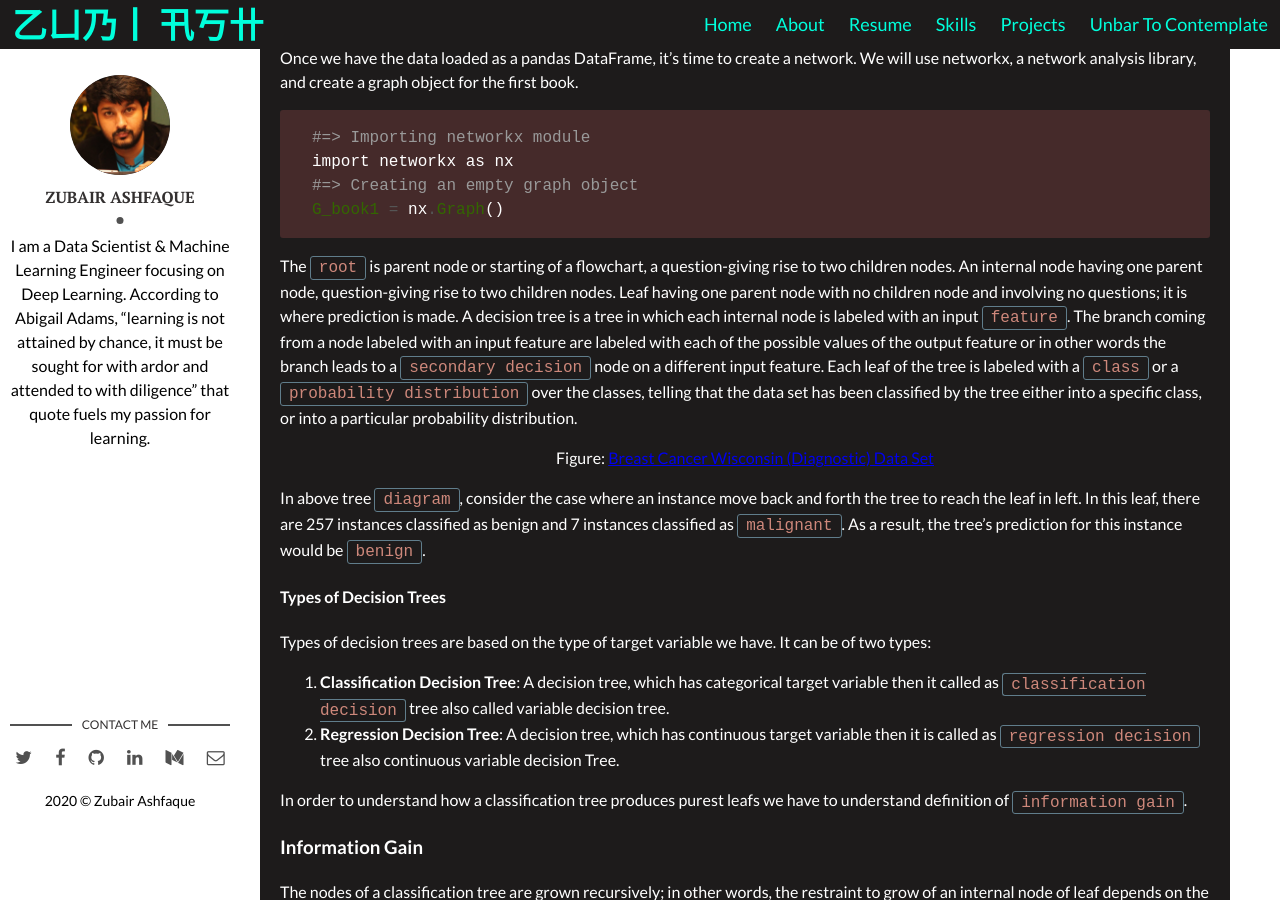
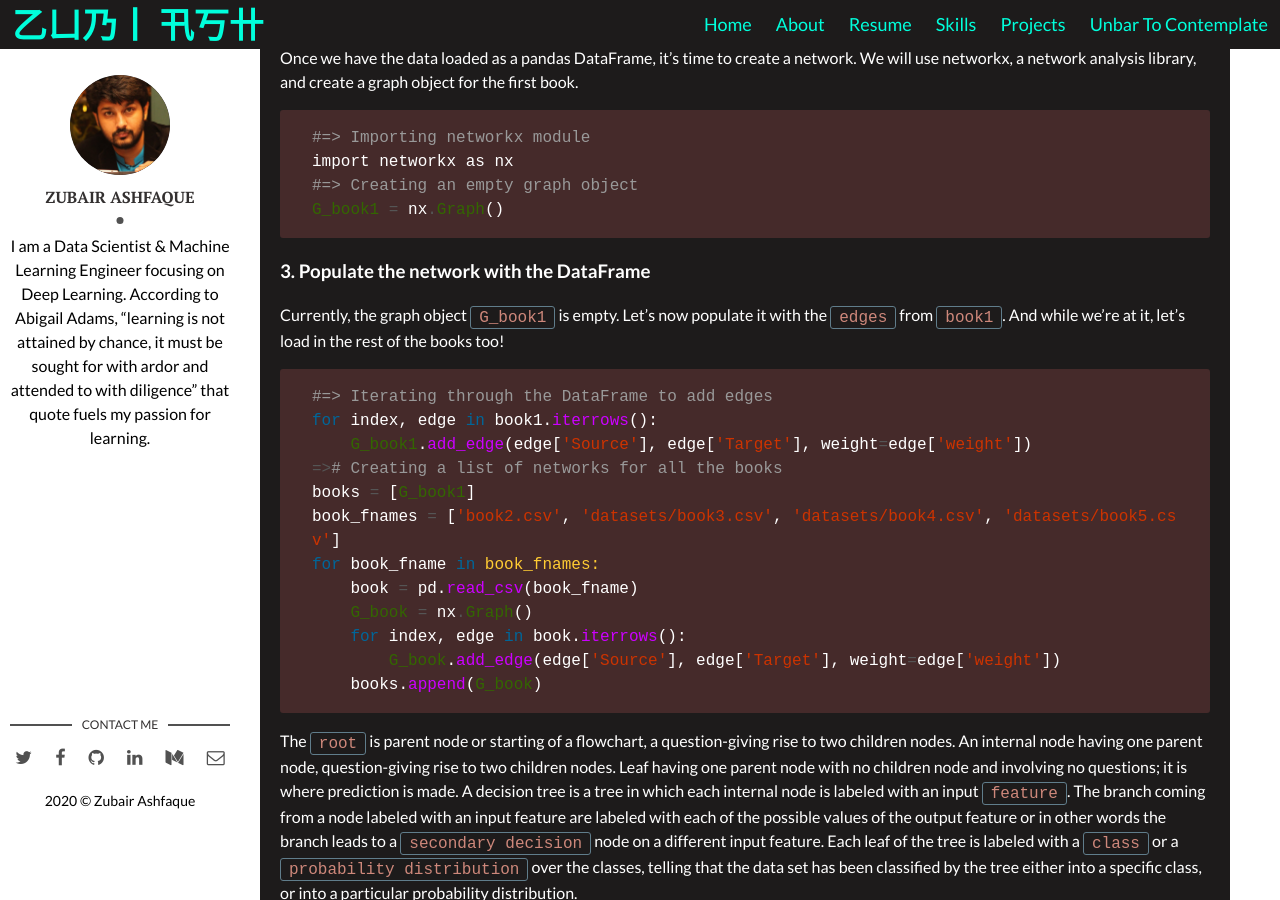
Before and after one commit to zubairashfaque/my-site, a Jekyll site: the page built from _posts/2020-01-23-Project-A-Network-Analysis-of-Game-of-Thrones.markdown, in a window 1280 px wide and 900 px high, scrolled down 3059 px. Built offline with Jekyll 4.4.1, drawn with Linux system fonts in a browser that asks for light colours; comment, search, counter and statistics services are not loaded; some of the changed text lies outside the part shown.

Commit message:
Update 2020-01-23-Project-A-Network-Analysis-of-Game-of-Thrones.markdown

```diff
--- a/_posts/2020-01-23-Project-A-Network-Analysis-of-Game-of-Thrones.markdown
+++ b/_posts/2020-01-23-Project-A-Network-Analysis-of-Game-of-Thrones.markdown
@@ -64,6 +64,25 @@ Once we have the data loaded as a pandas DataFrame, it's time to create a networ
 import networkx as nx
 #=> Creating an empty graph object
 G_book1 = nx.Graph()
+{% endhighlight %}
+
+### 3. Populate the network with the DataFrame
+
+Currently, the graph object `G_book1` is empty. Let's now populate it with the `edges` from `book1`. And while we're at it, let's load in the rest of the books too!
+
+{% highlight ruby %}
+#=> Iterating through the DataFrame to add edges
+for index, edge in book1.iterrows():
+    G_book1.add_edge(edge['Source'], edge['Target'], weight=edge['weight'])
+=># Creating a list of networks for all the books
+books = [G_book1]
+book_fnames = ['book2.csv', 'datasets/book3.csv', 'datasets/book4.csv', 'datasets/book5.csv']
+for book_fname in book_fnames:
+    book = pd.read_csv(book_fname)
+    G_book = nx.Graph()
+    for index, edge in book.iterrows():
+        G_book.add_edge(edge['Source'], edge['Target'], weight=edge['weight'])
+    books.append(G_book)
 {% endhighlight %}
 
 The `root` is parent node or starting of a flowchart, a question-giving rise to two children nodes. An internal node having one parent node, question-giving rise to two children nodes. Leaf having one parent node with no children node and involving no questions; it is where prediction is made.
```
Also changed, not shown: other parts of _posts/2020-01-23-Project-A-Network-Analysis-of-Game-of-Thrones.markdown (+1 -1 lines).
